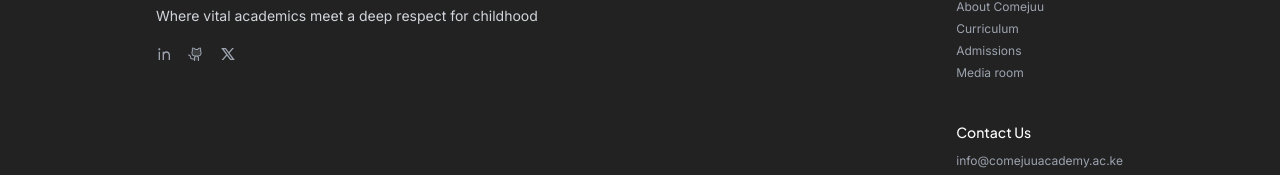
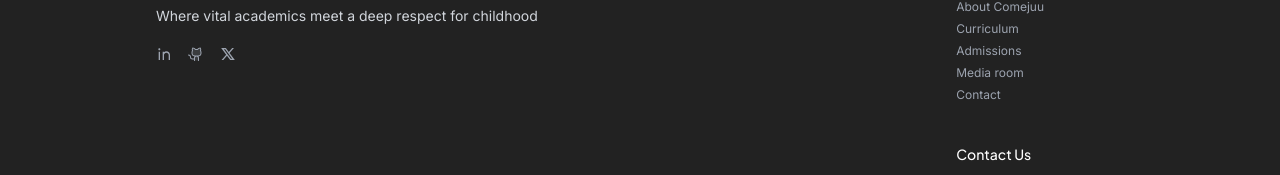
Before and after one commit to Comejuu-for-Devs/comejuu-web, a Next.js app: page / in a window 1280 px wide. Shown: the part 4060-4235 px from the top of the page. Built offline with nearby package versions, Linux system fonts and the light colour scheme.

Commit message:
Add contact link.

```diff
--- a/src/components/layout/Footer.tsx
+++ b/src/components/layout/Footer.tsx
@@ -31,6 +31,11 @@ const footerData = {
     {
       name: 'Media room',
       url: '/mediaroom',
+      external: false,
+    },
+    {
+      name: 'Contact',
+      url: '/contact',
       external: false,
     },
   ],
```
